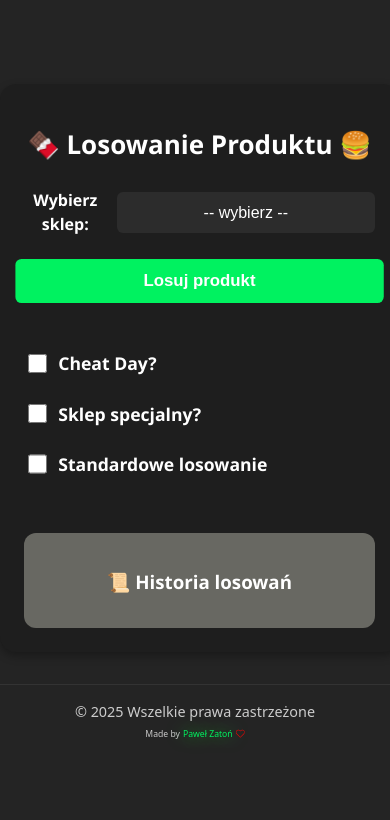
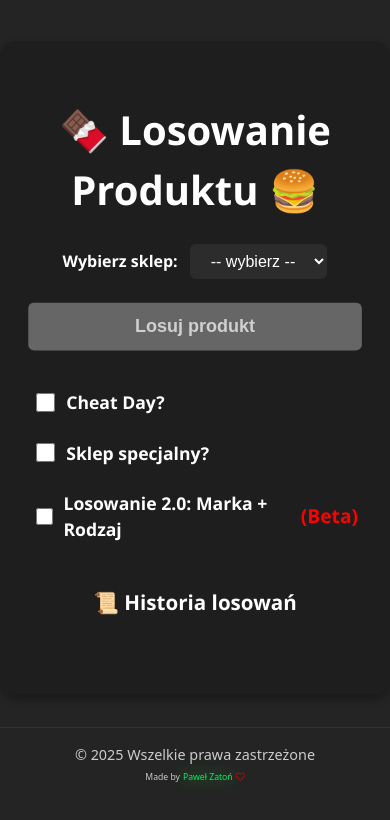
Before and after one commit to pawelzaton17/simple-draw, a React (Vite) app: page / in a window 390 px wide. Shown: the top 820 px of the page. Built offline with nearby package versions, Linux system fonts and the light colour scheme.

Commit message:
code update

```diff
--- a/src/components/Footer.jsx
+++ b/src/components/Footer.jsx
@@ -6,10 +6,10 @@ const Footer = () => {
   return (
     <footer className="app-footer">
       © {currentYear} Wszelkie prawa zastrzeżone
-      <div class="app-footer__copyrights">
+      <div className="app-footer__copyrights">
         Made by{" "}
         <a
-          class="app-footer__link"
+          className="app-footer__link"
           href="https://www.instagram.com/pawel.zaton17/"
           target="_blank"
         >
@@ -19,8 +19,8 @@ const Footer = () => {
             width="15"
             xmlns="http://www.w3.org/2000/svg"
             viewBox="0 0 471.701 471.701"
-            xml:space="preserve"
-            class="app-footer__icon"
+            xmlSpace="preserve"
+            className="app-footer__icon"
           >
             <path d="M433.601 67.001c-24.7-24.7-57.4-38.2-92.3-38.2s-67.7 13.6-92.4 38.3l-12.9 12.9-13.1-13.1c-24.7-24.7-57.6-38.4-92.5-38.4-34.8 0-67.6 13.6-92.2 38.2-24.7 24.7-38.3 57.5-38.2 92.4 0 34.9 13.7 67.6 38.4 92.3l187.8 187.8c2.6 2.6 6.1 4 9.5 4 3.4 0 6.9-1.3 9.5-3.9l188.2-187.5c24.7-24.7 38.3-57.5 38.3-92.4.1-34.9-13.4-67.7-38.1-92.4zm-19.2 165.7-178.7 178-178.3-178.3c-19.6-19.6-30.4-45.6-30.4-73.3s10.7-53.7 30.3-73.2c19.5-19.5 45.5-30.3 73.1-30.3 27.7 0 53.8 10.8 73.4 30.4l22.6 22.6c5.3 5.3 13.8 5.3 19.1 0l22.4-22.4c19.6-19.6 45.7-30.4 73.3-30.4 27.6 0 53.6 10.8 73.2 30.3 19.6 19.6 30.3 45.6 30.3 73.3.1 27.7-10.7 53.7-30.3 73.3z" />
           </svg>
--- a/src/components/SimpleDraw.jsx
+++ b/src/components/SimpleDraw.jsx
@@ -7,7 +7,7 @@ import {
   specialPlaces,
   storeProducts,
   brandProductMap,
-} from "../constants/data";
+} from "../constants/data.js";
 import "../styles/SimpleDraw.scss";
 
 const weightedRandom = (items, weights) => {
@@ -26,7 +26,7 @@ const SimpleDraw = () => {
   const [showConfetti, setShowConfetti] = useState(false);
   const [cheatDayEnabled, setCheatDayEnabled] = useState(false);
   const [specialPlaceEnabled, setSpecialPlaceEnabled] = useState(false);
-  const [standardDraw, setStandardDraw] = useState(false);
+  const [isAdvancedDraw, setIsAdvancedDraw] = useState(false);
   const [history, setHistory] = useState([]);
 
   const audio = new Audio(winSound);
@@ -50,16 +50,16 @@ const SimpleDraw = () => {
   const drawProduct = () => {
     let product;
 
-    if (standardDraw) {
-      if (!selectedStore) return;
-      product = storeProducts[Math.floor(Math.random() * storeProducts.length)];
-    } else {
+    if (isAdvancedDraw) {
       const brands = Object.keys(brandProductMap);
       const selectedBrand = brands[Math.floor(Math.random() * brands.length)];
       const brandProducts = brandProductMap[selectedBrand];
       const selectedBrandProduct =
         brandProducts[Math.floor(Math.random() * brandProducts.length)];
       product = `${selectedBrand} — ${selectedBrandProduct}`;
+    } else {
+      if (!selectedStore) return;
+      product = storeProducts[Math.floor(Math.random() * storeProducts.length)];
     }
 
     if (cheatDayEnabled) {
@@ -103,8 +103,8 @@ const SimpleDraw = () => {
           onChange={handleStoreChange}
         >
           <option value="">-- wybierz --</option>
-          {predefinedStores.map((store) => (
-            <option key={store} value={store}>
+          {predefinedStores.map((store, idx) => (
+            <option key={`${store}-${idx}`} value={store}>
               {store}
             </option>
           ))}
@@ -113,10 +113,10 @@ const SimpleDraw = () => {
 
       <button
         onClick={drawProduct}
-        disabled={!selectedStore && standardDraw}
+        disabled={!selectedStore && !isAdvancedDraw}
         className="simple-draw__draw-button"
       >
-        {standardDraw && !selectedStore ? "Wybierz sklep" : "Losuj produkt"}
+        {isAdvancedDraw && !selectedStore ? "Wybierz sklep" : "Losuj produkt"}
       </button>
 
       <div className="simple-draw__result">
@@ -153,10 +153,11 @@ const SimpleDraw = () => {
         <label>
           <input
             type="checkbox"
-            checked={standardDraw}
-            onChange={() => setStandardDraw(!standardDraw)}
+            checked={isAdvancedDraw}
+            onChange={() => setIsAdvancedDraw(!isAdvancedDraw)}
           />
-          Standardowe losowanie
+          Losowanie 2.0: Marka + Rodzaj{" "}
+          <span className="beta-text">(Beta)</span>
         </label>
       </div>
 
--- a/src/styles/SimpleDraw.scss
+++ b/src/styles/SimpleDraw.scss
@@ -1,3 +1,4 @@
+
 @use "./variables" as *;
 
 html, body {
@@ -11,8 +12,7 @@ body {
   align-items: center;
 }
 
-.simple-draw {
-  &__container {
+.simple-draw__container {
   max-width: 32rem;
   margin: auto;
   padding: 2rem;
@@ -29,24 +29,25 @@ body {
   font-weight: 700;
 }
 
-  &__title {
+.simple-draw__store-selector {
+  display: flex;
+  justify-content: center;
+  align-items: center;
+  gap: .8rem
+}
+
+h1 {
   font-size: 2.5rem;
   margin-bottom: 1.5rem;
 }
 
-  &__store-selector,
-  &__toggles {
+.simple-draw__store-selector,
+.simple-draw__toggles,
+.simple-draw__history {
   margin-bottom: 1.5rem;
 }
 
-  &__store-selector {
-    display: flex;
-    justify-content: center;
-    align-items: center;
-    gap: 0.625rem;
-
-    select {
-      appearance: none;
+.simple-draw__store-selector select {
   padding: 0.5rem 1rem;
   font-size: 1rem;
   border-radius: 0.375rem;
@@ -55,19 +56,19 @@ body {
   color: $text-color;
   text-align: center;
 }
-  }
 
-  &__draw-button {
-    padding: 0.5rem 1rem;
-    font-size: 1rem;
+.simple-draw__draw-button {
+  padding: 0.8rem;
+  font-size: 1.1rem;
   border-radius: 0.375rem;
   border: none;
   background: $primary-color;
   color: $text-color;
   cursor: pointer;
   font-weight: bold;
-    transition: background 0.3s ease;
-    animation: pulse 1s infinite;
+  transition: background 0.3s ease, transform 0.3s ease;
+  animation: pulse 1.5s infinite;
+  margin-bottom: 1rem;
 
   &:hover {
     background: $button-hover-color;
@@ -80,23 +81,13 @@ body {
   }
 }
 
-  &__result {
-    margin: 1.5rem 0 0 0;
-
-    .highlight {
-      color: $highlight-color;
-      font-weight: bold;
-      font-size: 1.4rem;
-      transition: color 0.3s ease-in-out;
-    }
-  }
-
-  &__toggles {
+.simple-draw__toggles {
   display: flex;
   justify-content: center;
   flex-direction: column;
   gap: 1.5rem;
   margin: 1.5rem 0;
+  text-align: start;
 
   label {
     display: flex;
@@ -114,55 +105,55 @@ body {
     border: none;
     border-radius: 0.25rem;
   }
-  }
 
-  &__history {
-    margin-top: 2rem;
-    padding: 1rem;
-    background-color: #686862;
-    border-radius: 12px;
-    max-height: 300px;
-    overflow-y: auto;
-
-    h3 {
-      margin-bottom: 0.5rem;
-    }
-
-    &-list {
-      list-style: none;
-      padding: 0;
-
-      li {
-        margin-bottom: 0.4rem;
-        font-size: 0.95rem;
-
-        strong {
-          color: #333;
-        }
-
-        em {
-          color: #888;
-          margin-left: 0.5rem;
-          font-size: 0.85rem;
-        }
+  .beta-text {
+    color: red;
+    font-size: 1.2rem;
+    font-weight: bold;
   }
 }
 
-    &-clear-btn {
-      margin-top: 1rem;
-      background-color: #e74c3c;
-      color: white;
-      padding: 0.4rem 0.8rem;
-      border: none;
-      border-radius: 6px;
-      cursor: pointer;
+.simple-draw__history {
+  font-size: 1.1rem;
+}
+
+.simple-draw__history-list {
+  list-style-type: none;
+  padding: 0;
   font-size: 0.9rem;
 
-      &:hover {
-        background-color: #c0392b;
+  strong {
+    margin-right: .25rem;
   }
 }
+
+.simple-draw__history-clear-btn {
+  margin-top: 1.5rem;
+  padding: 0.5rem 1.5rem;
+  background: $danger-color;
+  color: $text-color;
+  border: none;
+  border-radius: 0.5rem;
+  cursor: pointer;
+  font-weight: bold;
+  transition: background 0.3s ease;
 }
+
+.simple-draw__history-clear-btn:hover {
+  background: $danger-hover-color;
+}
+
+.highlight {
+  color: #ff6347;
+  font-weight: 700;
+}
+
+.simple-draw__confetti-container {
+  position: absolute;
+  top: 0;
+  left: 0;
+  width: 100%;
+  height: 100%;
 }
 
 @keyframes pulse {
@@ -176,20 +167,3 @@ body {
     transform: scale(1);
   }
 }
-
-@media (max-width: 580px) {
-  .simple-draw__container {
-    width: 90%;
-    padding: 1.5rem;
-  }
-
-  .simple-draw__store-selector select,
-  .simple-draw__draw-button {
-    width: 100%;
-    padding: 0.75rem;
-  }
-
-  .simple-draw__title {
-    font-size: 1.625rem;
-  }
-}
--- a/src/styles/variables.scss
+++ b/src/styles/variables.scss
@@ -7,3 +7,5 @@ $button-hover-color: #00c24c;
 $button-disabled-color: #666;
 $input-background-color: #2c2c2c;
 $font-family: "Segoe UI", sans-serif;
+$danger-color: #ff4136;
+$danger-hover-color: #e63946;
```
Lines whose indentation alone changed are shown as unchanged.
